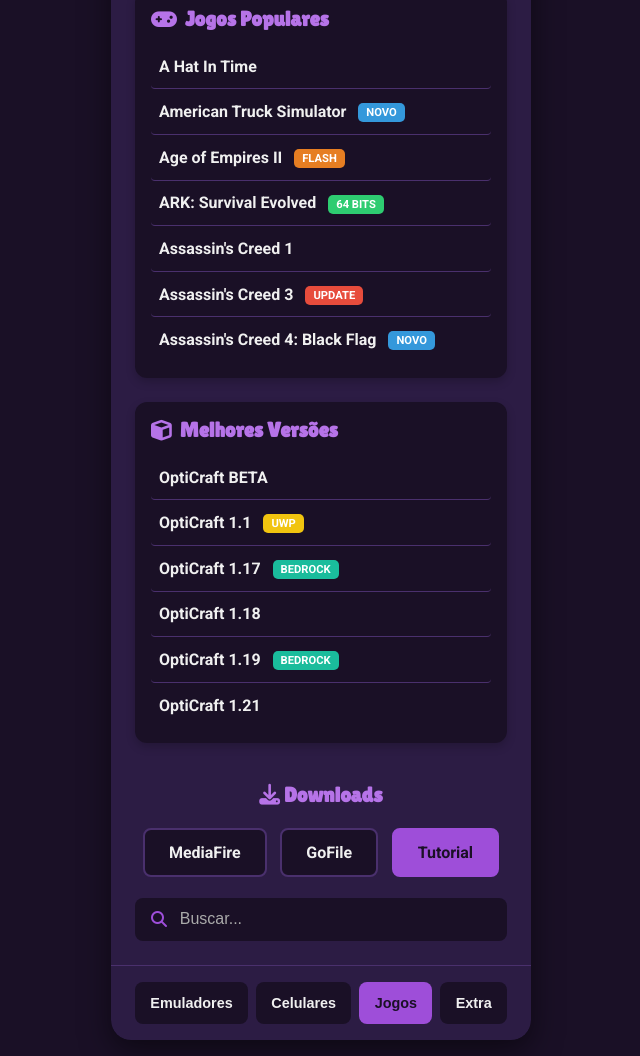
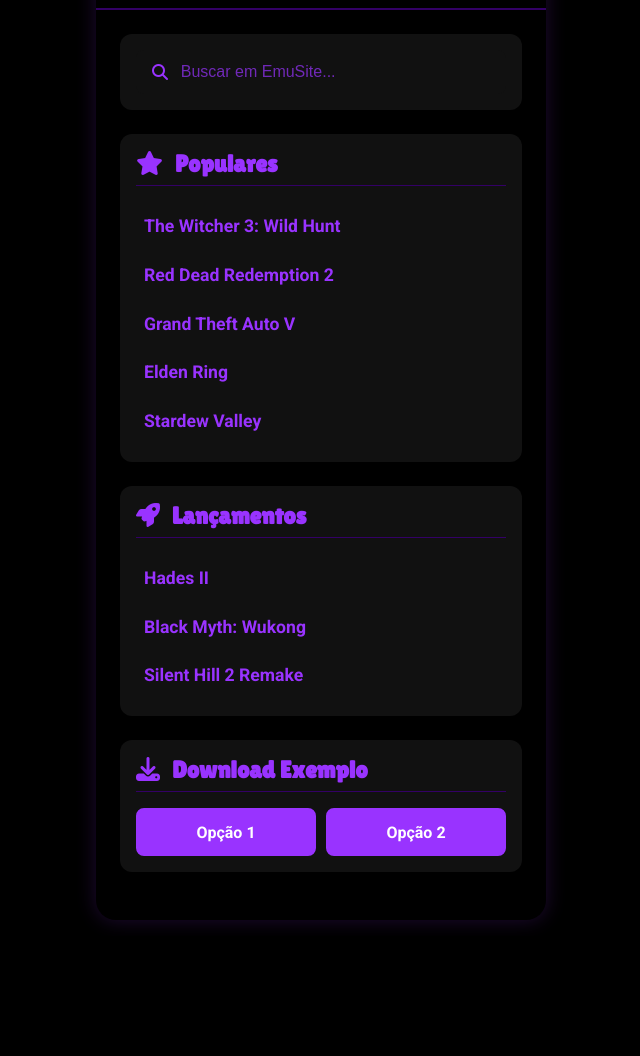
Before and after one commit to charlotteAsy/cyberlinkrush.github.io, a plain HTML site: page index.html in a window 1280 px wide. Shown: the part 111-1167 px from the top of the page, without its empty margins (319-959 px from the left). After the commit the page ends 1047 px from the top, so only its background shows below. Drawn offline with Linux system fonts and the light colour scheme.

Commit message:
Update index.html

```diff
--- a/index.html
+++ b/index.html
@@ -12,29 +12,20 @@
     <link rel="stylesheet" href="https://cdnjs.cloudflare.com/ajax/libs/font-awesome/6.5.2/css/all.min.css">
 
     <style>
-        /* Definição das cores e fontes para fácil customização */
+        /* Paleta de Cores (Preto e Roxo) */
         :root {
-            --bg-color: #1a1026;         /* Roxo bem escuro para o fundo */
-            --container-color: #2c1c44;  /* Roxo escuro para os containeres */
-            --primary-color: #9e4ed9;    /* Roxo principal para o logo e destaques */
-            --primary-hover: #b673e8;    /* Roxo mais claro para hover */
-            --text-color: #f0f0f0;       /* Branco/cinza claro para textos */
-            --text-dark: #1a1026;        /* Texto escuro para botões ativos */
-            --border-color: #4a306d;     /* Cor da borda sutil */
+            --cor-fundo: #000000;              /* Fundo totalmente preto */
+            --cor-container: #111111;         /* Cinza bem escuro para os blocos */
+            --cor-texto: #9933FF;             /* Roxo vibrante para textos e títulos */
+            --cor-texto-hover: #BB66FF;       /* Roxo mais claro para links */
+            --cor-borda: #330066;             /* Roxo escuro para bordas */
+            --cor-botao-texto: #ffffff;       /* Texto branco para botões de destaque */
 
-            /* Cores das Tags */
-            --tag-new: #3498db;      /* Azul */
-            --tag-flash: #e67e22;    /* Laranja */
-            --tag-bits: #2ecc71;     /* Verde */
-            --tag-update: #e74c3c;   /* Vermelho */
-            --tag-bedrock: #1abc9c;  /* Verde-água */
-            --tag-uwp: #f1c40f;      /* Amarelo */
-
-            --font-logo: 'Lilita One', sans-serif;
-            --font-main: 'Roboto', sans-serif;
+            --fonte-logo: 'Lilita One', sans-serif;
+            --fonte-corpo: 'Roboto', sans-serif;
         }
 
-        /* Estilos Globais */
+        /* Estilos Gerais */
         * {
             margin: 0;
             padding: 0;
@@ -42,287 +33,179 @@
         }
 
         body {
-            background-color: var(--bg-color);
-            color: var(--text-color);
-            font-family: var(--font-main);
+            background-color: var(--cor-fundo);
+            color: var(--cor-texto);
+            font-family: var(--fonte-corpo);
             display: flex;
             justify-content: center;
             padding: 1rem 0;
         }
 
-        /* Container principal que simula a tela de um celular */
-        .mobile-container {
+        .container-principal {
             width: 100%;
-            max-width: 420px; /* Largura máxima parecida com a da imagem */
-            background-color: #000; /* Fundo preto para o "aparelho" */
+            max-width: 450px;
+            background-color: var(--cor-fundo);
             border-radius: 20px;
-            box-shadow: 0 10px 30px rgba(0, 0, 0, 0.5);
+            box-shadow: 0 0 20px rgba(153, 51, 255, 0.2); /* Sombra roxa sutil */
             overflow: hidden;
-            display: flex;
-            flex-direction: column;
         }
 
         /* Cabeçalho */
         header {
-            display: flex;
-            justify-content: space-between;
-            align-items: center;
-            padding: 1.5rem 1.5rem 1rem;
-            background-color: var(--container-color);
+            padding: 1.5rem;
+            text-align: center;
+            border-bottom: 2px solid var(--cor-borda);
         }
 
         .logo {
-            font-family: var(--font-logo);
-            font-size: 2.5rem;
-            color: var(--primary-color);
-            text-shadow: 2px 2px 5px rgba(0, 0, 0, 0.3);
-        }
-
-        .social-icons a {
-            color: var(--primary-color);
-            font-size: 1.5rem;
-            margin-left: 1rem;
-            transition: color 0.3s ease;
-        }
-
-        .social-icons a:hover {
-            color: var(--primary-hover);
+            font-family: var(--fonte-logo);
+            font-size: 3rem;
+            color: var(--cor-texto);
+            text-shadow: 0 0 10px var(--cor-texto-hover);
         }
 
         /* Conteúdo Principal */
         main {
-            padding: 0 1.5rem;
-            background-color: var(--container-color);
-            flex-grow: 1;
+            padding: 1.5rem;
         }
 
-        /* Container das listas */
-        .list-container {
-            background-color: var(--bg-color);
+        .secao {
+            background-color: var(--cor-container);
             border-radius: 12px;
+            padding: 1rem;
             margin-bottom: 1.5rem;
-            padding: 1rem;
-            box-shadow: 0 4px 10px rgba(0,0,0,0.2);
         }
 
-        .list-container h2 {
-            font-family: var(--font-logo);
-            font-size: 1.3rem;
-            color: var(--primary-hover);
-            margin-bottom: 0.8rem;
+        .secao h2 {
+            font-family: var(--fonte-logo);
+            font-size: 1.5rem;
+            margin-bottom: 1rem;
+            border-bottom: 1px solid var(--cor-borda);
+            padding-bottom: 0.5rem;
             display: flex;
             align-items: center;
         }
 
-        .icon-title {
-            margin-right: 0.5rem;
+        .secao h2 .icone {
+            margin-right: 0.75rem;
         }
 
-        .list-container ul {
+        .lista-jogos {
             list-style: none;
         }
 
-        .list-container li a {
+        .lista-jogos li a {
             display: block;
-            padding: 0.8rem 0.5rem;
-            color: var(--text-color);
+            padding: 0.9rem 0.5rem;
+            color: var(--cor-texto);
             text-decoration: none;
             font-weight: bold;
-            border-bottom: 1px solid var(--border-color);
-            transition: background-color 0.3s ease;
-            border-radius: 4px;
+            font-size: 1.1rem;
+            border-radius: 6px;
+            transition: all 0.3s ease;
         }
 
-        .list-container li:last-child a {
-            border-bottom: none;
+        .lista-jogos li a:hover {
+            background-color: var(--cor-borda);
+            color: var(--cor-texto-hover);
+            transform: translateX(5px);
         }
 
-        .list-container li a:hover {
-            background-color: rgba(158, 78, 217, 0.1);
+        /* Seção de Downloads */
+        .botoes-download {
+            display: flex;
+            justify-content: space-around;
+            gap: 10px;
         }
 
-        /* Tags (NOVO, 64 BITS, etc.) */
-        .tag {
-            font-size: 0.7em;
-            font-weight: bold;
-            padding: 3px 8px;
-            border-radius: 5px;
-            color: white;
-            margin-left: 0.5rem;
-            vertical-align: middle;
-        }
-
-        .tag-new { background-color: var(--tag-new); }
-        .tag-flash { background-color: var(--tag-flash); }
-        .tag-bits { background-color: var(--tag-bits); }
-        .tag-update { background-color: var(--tag-update); }
-        .tag-bedrock { background-color: var(--tag-bedrock); }
-        .tag-uwp { background-color: var(--tag-uwp); }
-
-        /* Seção de Downloads */
-        .downloads-section {
-            text-align: center;
-            padding: 1rem 0;
-        }
-
-        .downloads-section h3 {
-            font-family: var(--font-logo);
-            font-size: 1.3rem;
-            margin-bottom: 1rem;
-            color: var(--primary-hover);
-        }
-
-        .download-buttons .btn {
-            background-color: var(--bg-color);
-            border: 2px solid var(--border-color);
-            color: var(--text-color);
-            padding: 0.8rem 1.5rem;
+        .btn {
+            flex-grow: 1;
+            background-color: var(--cor-texto);
+            color: var(--cor-botao-texto);
+            padding: 0.8rem 1rem;
             border-radius: 8px;
             text-decoration: none;
             font-weight: bold;
-            margin: 0.3rem;
-            display: inline-block;
+            text-align: center;
+            border: 2px solid var(--cor-texto);
             transition: all 0.3s ease;
         }
 
-        .download-buttons .btn:hover {
-            background-color: var(--primary-color);
-            border-color: var(--primary-color);
-            color: var(--text-dark);
-        }
-
-        .download-buttons .btn-special {
-            background-color: var(--primary-color);
-            border-color: var(--primary-color);
-            color: var(--text-dark);
+        .btn:hover {
+            background-color: var(--cor-texto-hover);
+            border-color: var(--cor-texto-hover);
         }
 
         /* Barra de Busca */
-        .search-bar {
+        .barra-busca {
             display: flex;
             align-items: center;
-            background-color: var(--bg-color);
+            background-color: var(--cor-container);
             padding: 0.8rem 1rem;
             border-radius: 8px;
-            margin-bottom: 1.5rem;
         }
 
-        .search-bar i {
-            color: var(--primary-color);
-            margin-right: 0.8rem;
-        }
-
-        .search-bar input {
+        .barra-busca input {
             width: 100%;
             background: transparent;
             border: none;
-            color: var(--text-color);
+            color: var(--cor-texto-hover);
             font-size: 1rem;
             outline: none;
+            margin-left: 0.8rem;
         }
 
-        .search-bar input::placeholder {
-            color: #aaa;
+        .barra-busca input::placeholder {
+            color: var(--cor-texto);
+            opacity: 0.7;
         }
 
-        /* Rodapé / Abas de Categoria */
-        footer {
-            background-color: var(--container-color);
-            padding: 1rem 1.5rem;
-            border-top: 1px solid var(--border-color);
-        }
-
-        .category-tabs {
-            display: flex;
-            justify-content: space-around;
-            gap: 0.5rem;
-        }
-
-        .category-button {
-            flex-grow: 1;
-            padding: 0.8rem 0.5rem;
-            background-color: var(--bg-color);
-            border: none;
-            border-radius: 8px;
-            color: var(--text-color);
-            font-size: 0.9rem;
-            font-weight: bold;
-            cursor: pointer;
-            transition: all 0.3s ease;
-        }
-
-        .category-button:hover {
-            background-color: var(--border-color);
-        }
-
-        .category-button.active {
-            background-color: var(--primary-color);
-            color: var(--text-dark);
-        }
     </style>
 </head>
 <body>
 
-    <div class="mobile-container">
+    <div class="container-principal">
 
         <header>
             <h1 class="logo">EmuSite</h1>
-            <div class="social-icons">
-                <a href="#" aria-label="Discord"><i class="fa-brands fa-discord"></i></a>
-                <a href="#" aria-label="YouTube"><i class="fa-brands fa-youtube"></i></a>
-                <a href="#" aria-label="WhatsApp"><i class="fa-brands fa-whatsapp"></i></a>
-            </div>
         </header>
 
         <main>
-            <div class="list-container">
-                <h2><i class="fa-solid fa-gamepad icon-title"></i> Jogos Populares</h2>
-                <ul>
-                    <li><a href="#">A Hat In Time</a></li>
-                    <li><a href="#">American Truck Simulator <span class="tag tag-new">NOVO</span></a></li>
-                    <li><a href="#">Age of Empires II <span class="tag tag-flash">FLASH</span></a></li>
-                    <li><a href="#">ARK: Survival Evolved <span class="tag tag-bits">64 BITS</span></a></li>
-                    <li><a href="#">Assassin's Creed 1</a></li>
-                    <li><a href="#">Assassin's Creed 3 <span class="tag tag-update">UPDATE</span></a></li>
-                    <li><a href="#">Assassin's Creed 4: Black Flag <span class="tag tag-new">NOVO</span></a></li>
+            <div class="secao">
+                <div class="barra-busca">
+                    <i class="fa-solid fa-magnifying-glass"></i>
+                    <input type="search" placeholder="Buscar em EmuSite...">
+                </div>
+            </div>
+
+            <div class="secao">
+                <h2><i class="fa-solid fa-star icone"></i> Populares</h2>
+                <ul class="lista-jogos">
+                    <li><a href="#">The Witcher 3: Wild Hunt</a></li>
+                    <li><a href="#">Red Dead Redemption 2</a></li>
+                    <li><a href="#">Grand Theft Auto V</a></li>
+                    <li><a href="#">Elden Ring</a></li>
+                    <li><a href="#">Stardew Valley</a></li>
                 </ul>
             </div>
 
-            <div class="list-container">
-                <h2><i class="fa-solid fa-cube icon-title"></i> Melhores Versões</h2>
-                <ul>
-                    <li><a href="#">OptiCraft BETA</a></li>
-                    <li><a href="#">OptiCraft 1.1 <span class="tag tag-uwp">UWP</span></a></li>
-                    <li><a href="#">OptiCraft 1.17 <span class="tag tag-bedrock">BEDROCK</span></a></li>
-                    <li><a href="#">OptiCraft 1.18</a></li>
-                    <li><a href="#">OptiCraft 1.19 <span class="tag tag-bedrock">BEDROCK</span></a></li>
-                    <li><a href="#">OptiCraft 1.21</a></li>
+            <div class="secao">
+                <h2><i class="fa-solid fa-rocket icone"></i> Lançamentos</h2>
+                <ul class="lista-jogos">
+                    <li><a href="#">Hades II</a></li>
+                    <li><a href="#">Black Myth: Wukong</a></li>
+                    <li><a href="#">Silent Hill 2 Remake</a></li>
                 </ul>
             </div>
 
-            <div class="downloads-section">
-                <h3><i class="fa-solid fa-download"></i> Downloads</h3>
-                <div class="download-buttons">
-                    <a href="#" class="btn">MediaFire</a>
-                    <a href="#" class="btn">GoFile</a>
-                    <a href="#" class="btn btn-special">Tutorial</a>
-                </div>
-            </div>
-
-            <div class="search-bar">
-                <i class="fa-solid fa-magnifying-glass"></i>
-                <input type="search" placeholder="Buscar...">
+            <div class="secao">
+                 <h2><i class="fa-solid fa-download icone"></i> Download Exemplo</h2>
+                 <div class="botoes-download">
+                    <a href="#" class="btn">Opção 1</a>
+                    <a href="#" class="btn">Opção 2</a>
+                 </div>
             </div>
         </main>
-
-        <footer>
-            <div class="category-tabs">
-                <button class="category-button">Emuladores</button>
-                <button class="category-button">Celulares</button>
-                <button class="category-button active">Jogos</button>
-                <button class="category-button">Extra</button>
-            </div>
-        </footer>
 
     </div>
 
```
